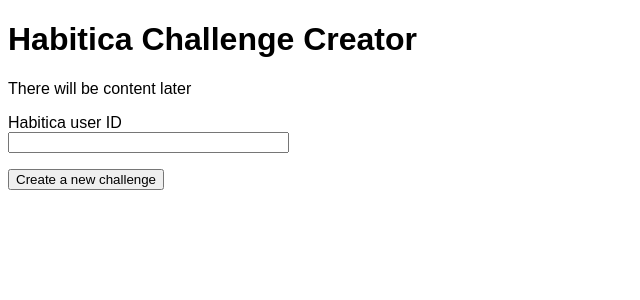
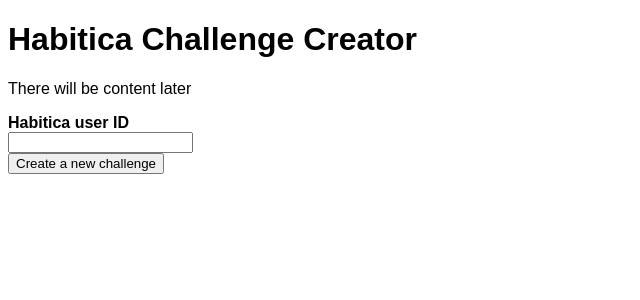
Before and after one commit to aajarven/habitica-challenge-creator, a Flask app: page / in a window 1280 px wide. Shown: the top 300 px of the page, without its empty margins (0-640 px from the left). Run offline with Flask 2, Linux system fonts and the light colour scheme.

Commit message:
Use CSS instead of inline styles

```diff
--- a/app/static/css/style.css
+++ b/app/static/css/style.css
@@ -1,3 +1,11 @@
 * {
 	font-family: sans-serif;
 }
+
+div.form_label {
+	font-weight: bold;
+}
+
+div.form_error {
+	color: #cc0000;
+}
--- a/app/templates/index.html
+++ b/app/templates/index.html
@@ -16,14 +16,18 @@
   <p>There will be content later</p>
   <form action="" method="post" novalidate>
     {{ form.hidden_tag() }}
-    <p>
-        {{ form.habitica_id.label }}<br>
+      <div class="form_query">
+        <div class="form_label">
+          {{ form.habitica_id.label }}
+        </div>
         {% for error in form.habitica_id.errors %}
-          <span style="color: red;">[{{ error }}]</span><br>
+          <div class="form_error">{{ error }}</div>
         {% endfor %}
-        {{ form.habitica_id(size=32) }}
-    </p>
-    <p>{{ form.create_challenge() }}</p>
+        <div class="form_field">
+          {{ form.habitica_id() }}
+        </div>
+      </div>
+    <div class="form_submit">{{ form.create_challenge() }}</div>
   </form>
 
   {% with messages = get_flashed_messages() %}
```
